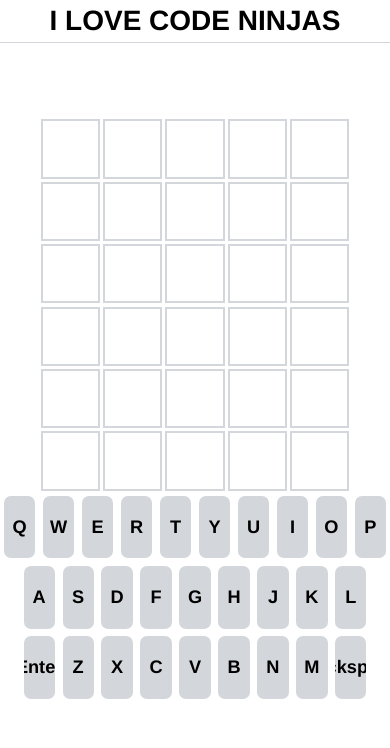
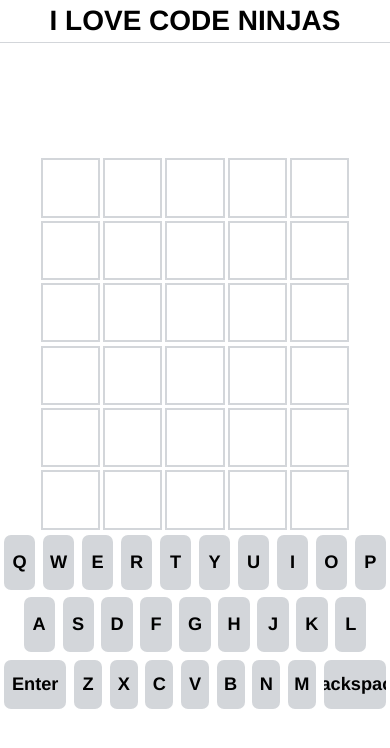
Before and after one commit to SickkMade/cn-wordle-react, a React (Vite) app: page / in a window 390 px wide. Shown: the top 748 px of the page. Built offline with nearby package versions, Linux system fonts and the light colour scheme.

Commit message:
keyboard changes

```diff
--- a/src/components/WordleKeyboard.jsx
+++ b/src/components/WordleKeyboard.jsx
@@ -28,7 +28,11 @@ function WordleKeyboard({addLetter, yellowWords, greyWords, greenWords}) {
             <div className="wordlekeyboard--row" key={i}>
                 {keyarray.map((key,i) => {
                     return <div
-                    className={`wordlekeyboard--key ${getColor(key)}`}
+                    className={`
+                            wordlekeyboard--key
+                            ${key ==='Enter' || key ==='Backspace' ? 'wordlekeyboard--key__wide' : ''}
+                            ${getColor(key)}
+                        `}
                     onClick={addLetter}
                     key={i}>
                         {key}
--- a/src/css/wordlegame.css
+++ b/src/css/wordlegame.css
@@ -148,6 +148,9 @@
     .wordlegame--div{
         width:65vw;
     }
+    .wordlegame{
+        margin-top:20%;
+    }
 }
 
 @media (max-width: 400px) {
--- a/src/css/wordlekeyboard.css
+++ b/src/css/wordlekeyboard.css
@@ -46,6 +46,8 @@
     justify-content: center;
 }
 
+
+
 @keyframes delayedEffect {
     0% {
     }
@@ -62,6 +64,11 @@
         aspect-ratio: 5/3;
     }
     .wordlekeyboard--key{
-        aspect-ratio:1/2;
+        aspect-ratio:4/7;
     }
 }
+
+.wordlekeyboard--key__wide{
+    width:18%;
+    aspect-ratio:3/2;
+}
```
